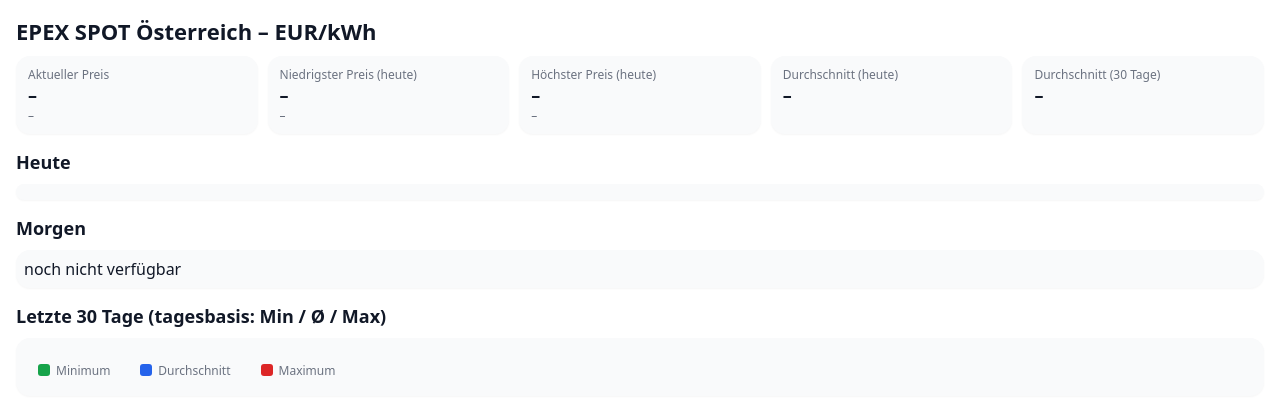
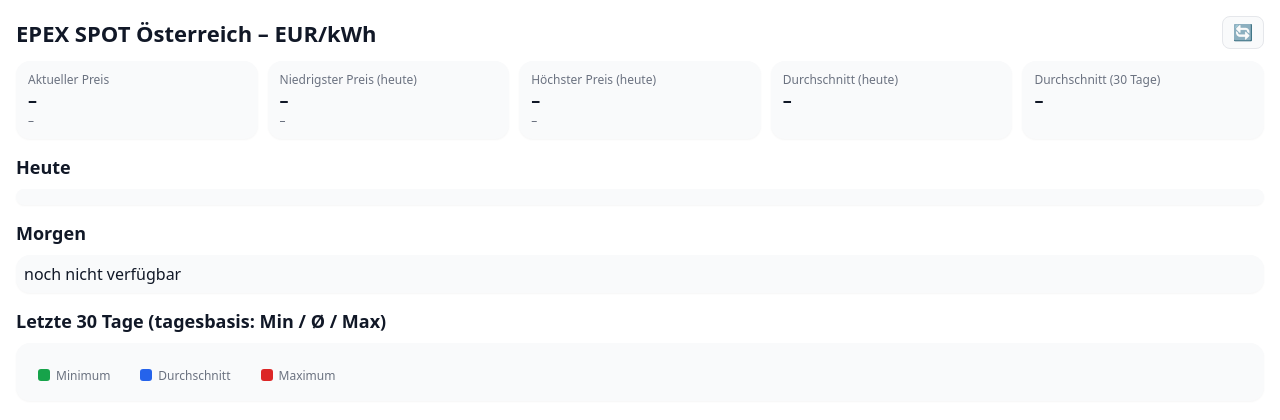
Before and after one commit to ALPA1988/Sport_mobil, a plain HTML site: page index.html in a window 1280 px wide. Drawn offline with nearby package versions, Linux system fonts and the light colour scheme.

Commit message:
Update index.html

```diff
--- a/index.html
+++ b/index.html
@@ -26,9 +26,28 @@
 
     *{box-sizing:border-box}
     body{margin:0;padding:var(--space);font-family:ui-sans-serif,system-ui,-apple-system,Segoe UI,Roboto,Arial;background:var(--bg);color:var(--text)}
-    h1{margin:0 0 10px;font-size:22px}
+    h1{margin:0;font-size:22px}
     h2{margin:16px 0 10px;font-size:18px}
     @media (max-width:480px){h1{font-size:19px} h2{font-size:16px}}
+
+    /* Header mit Refresh-Button */
+    .header{
+      display:flex;
+      justify-content:space-between;
+      align-items:center;
+      margin-bottom:12px;
+      gap:12px;
+    }
+    #refresh-btn{
+      background:var(--card);
+      border:1px solid var(--grid);
+      border-radius:8px;
+      padding:6px 10px;
+      font-size:16px;
+      cursor:pointer;
+      transition:background .15s;
+    }
+    #refresh-btn:hover{ background:#eef2ff; }
 
     .kpis{display:grid;gap:10px;margin:6px 0 14px;grid-template-columns: repeat(5, 1fr);}
     @media (max-width:1200px){ .kpis{grid-template-columns:repeat(3,1fr)} }
@@ -63,7 +82,10 @@
   </style>
 </head>
 <body>
-  <h1>EPEX SPOT Österreich – EUR/kWh</h1>
+  <div class="header">
+    <h1>EPEX SPOT Österreich – EUR/kWh</h1>
+    <button id="refresh-btn" title="Neu laden">🔄</button>
+  </div>
 
   <div class="kpis">
     <div class="kpi">
@@ -90,7 +112,6 @@
       <div class="value" id="kpi-avg-30">–</div>
     </div>
   </div>
-
 
   <h2>Heute</h2>
   <div class="chart-card">
@@ -316,7 +337,7 @@
         })
         .attr("stroke", d => {
           const nowDyn = luxon.DateTime.now().setZone(tz);
-          if (nowDyn >= d.start && nowDyn < d.end) return "#000"; // schwarze Umrandung
+          if (nowDyn >= d.start && nowDyn < d.end) return "#000"; // aktuelle Stunde umranden
           return null;
         })
         .attr("stroke-width", d => {
@@ -381,7 +402,7 @@
     const x1 = d3.scaleBand().domain(groups).range([0,x0.bandwidth()]).padding(0.15);
 
     const minY = d3.min(days,d=>Math.min(d.min, d.avg, d.max));
-    const maxY = d3.max(days,d=>Math.max(d.min, d.avg, d.max));
+    const maxY = d3.max(days,d=>Math.max(d.max, d.avg, d.min));
     const pad = 0.05 * (Math.abs(maxY - minY) || 1);
 
     const y = d3.scaleLinear()
@@ -472,6 +493,13 @@
 })();
 </script>
 
+<!-- Refresh-Button nur Seite neu laden -->
+<script>
+document.getElementById('refresh-btn').addEventListener('click', () => {
+  location.reload();
+});
+</script>
+
 <!-- Service Worker registrieren -->
 <script>
 if ('serviceWorker' in navigator) {
```
